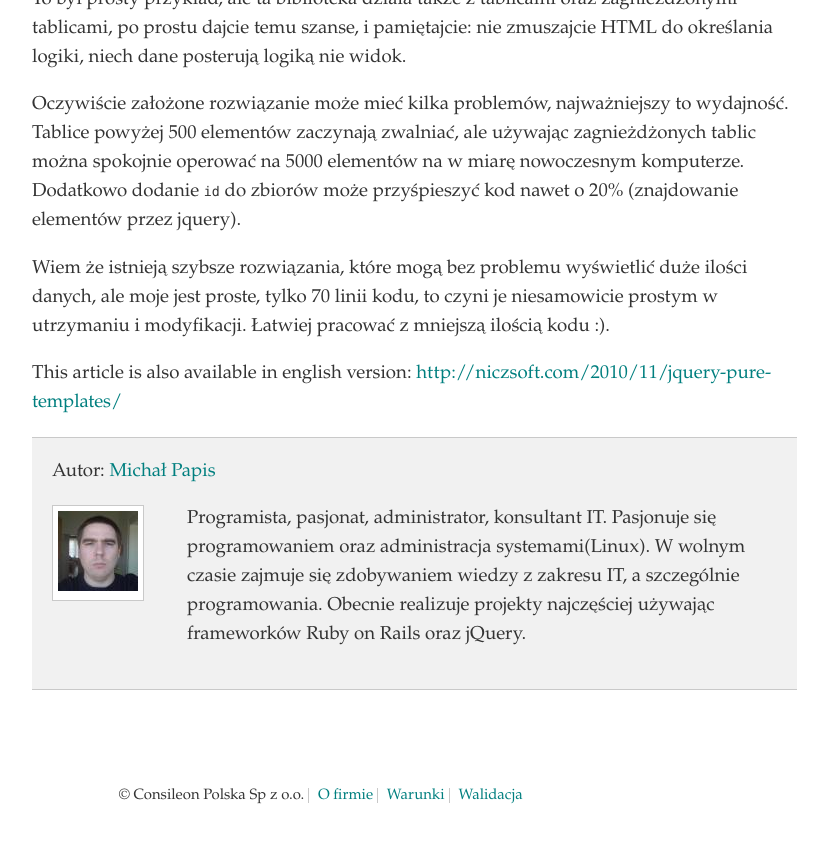
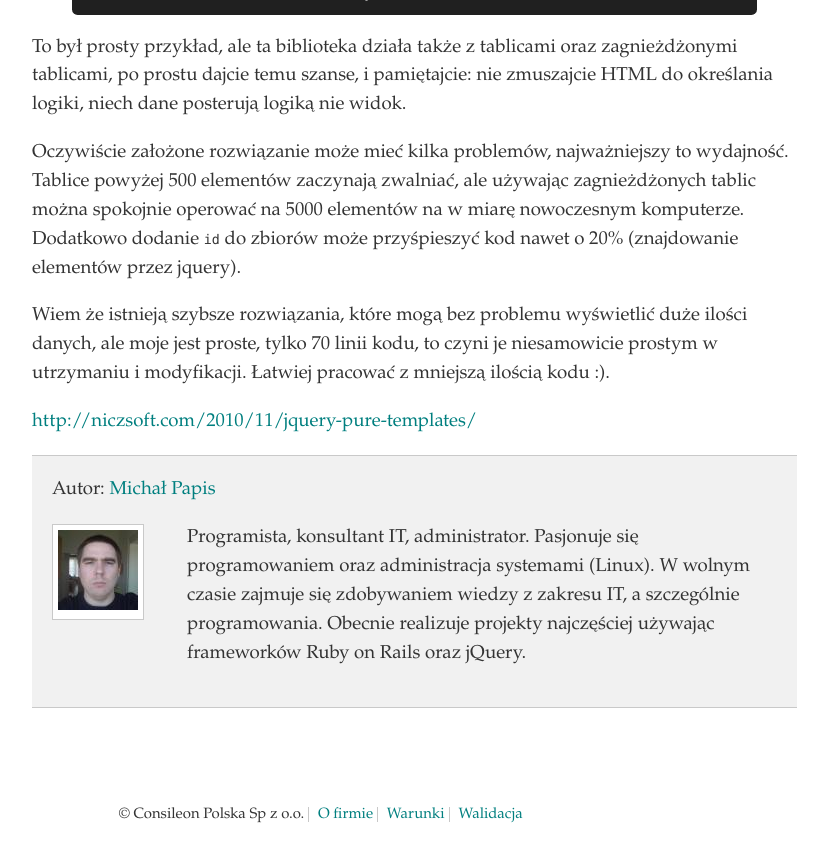
Before and after one commit to consileonpl/consileonpl.github.com, a Jekyll site: the page built from _posts/2010-11-04-jquery-pure-html-templates.markdown, in a window 1280 px wide and 900 px high, scrolled down 1530 px. Shown: the top 862 px of the window, without its empty margins (338-1166 px from the left). Built offline with Jekyll 4.4.1, drawn with Linux system fonts in a browser that asks for light colours; Markdown is read by kramdown in place of the engine named in the settings; some of the changed text lies outside the part shown.

Commit message:
Small changes in jquery pure html post.

```diff
--- a/_includes/bio_michal_papis.html
+++ b/_includes/bio_michal_papis.html
@@ -7,8 +7,8 @@
   </div>
   <div class="desc">
   <p>
-Programista, pasjonat, administrator, konsultant IT.
-Pasjonuje się programowaniem oraz administracja systemami(Linux).
+Programista, konsultant IT, administrator.
+Pasjonuje się programowaniem oraz administracja systemami (Linux).
 W wolnym czasie zajmuje się zdobywaniem wiedzy z zakresu IT, a szczególnie programowania.
 Obecnie realizuje projekty najczęściej używając frameworków Ruby on Rails oraz jQuery.
   </p>
--- a/_posts/2010-11-04-jquery-pure-html-templates.markdown
+++ b/_posts/2010-11-04-jquery-pure-html-templates.markdown
@@ -62,6 +64,6 @@
 
 Wiem że istnieją szybsze rozwiązania, które mogą bez problemu wyświetlić duże ilości danych, ale moje jest proste, tylko 70 linii kodu, to czyni je niesamowicie prostym w utrzymaniu i modyfikacji. Łatwiej pracować z mniejszą ilością kodu :).
 
-This article is also available in english version: [http://niczsoft.com/2010/11/jquery-pure-templates/](http://niczsoft.com/2010/11/jquery-pure-templates/)
+[http://niczsoft.com/2010/11/jquery-pure-templates/](http://niczsoft.com/2010/11/jquery-pure-templates/)
 
 {% include bio_michal_papis.html %}
```
Also changed, not shown: other parts of _posts/2010-11-04-jquery-pure-html-templates.markdown (+2 -0 lines).
